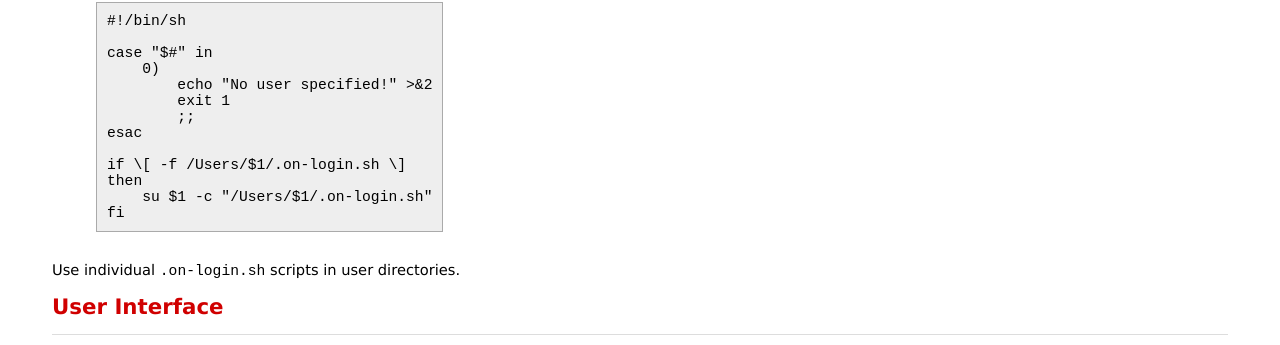
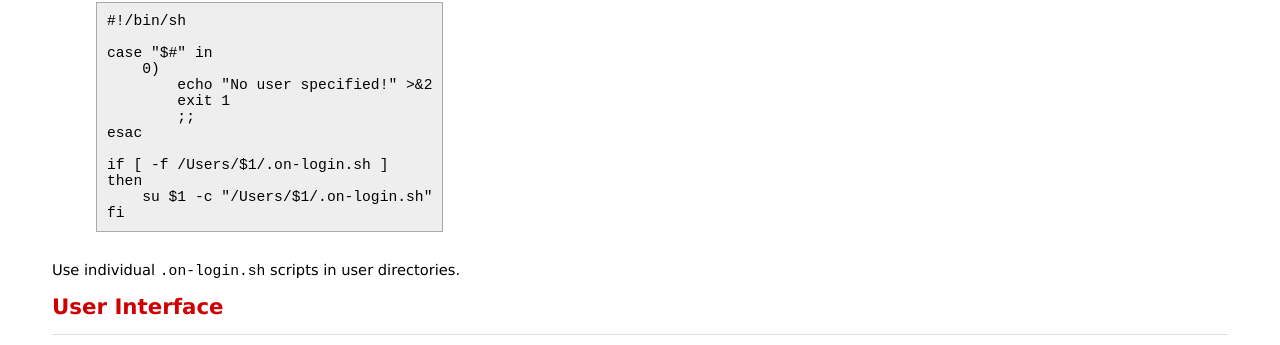
Before and after one commit to bmc/cheat-sheets, a Jekyll site: the page built from mac-os-x.md, in a window 1280 px wide and 900 px high, scrolled down 1210 px. Shown: the part 247-592 px from the top of the window. Built offline with Jekyll 4.4.1, drawn with Linux system fonts in a browser that asks for light colours.

Commit message:
Fixed typo

```diff
--- a/mac-os-x.md
+++ b/mac-os-x.md
@@ -26,7 +26,7 @@ First, create directory `/Library/Local`. Then, create file
             ;;
     esac
 
-    if \[ -f /Users/$1/.on-login.sh \]
+    if [ -f /Users/$1/.on-login.sh ]
     then
         su $1 -c "/Users/$1/.on-login.sh"
     fi
```
Also changed, not shown: 1 other file.
